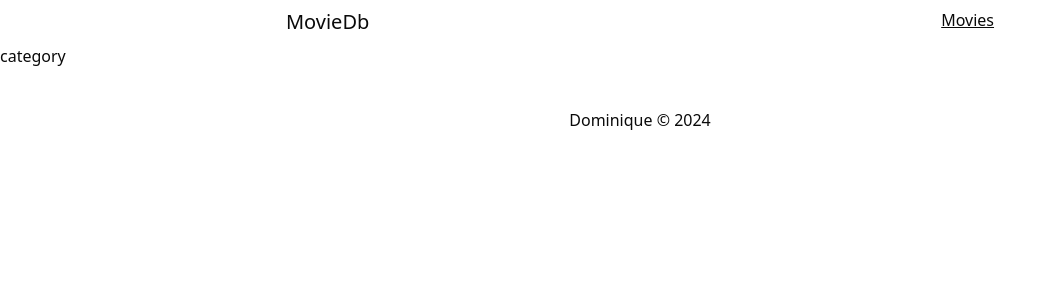
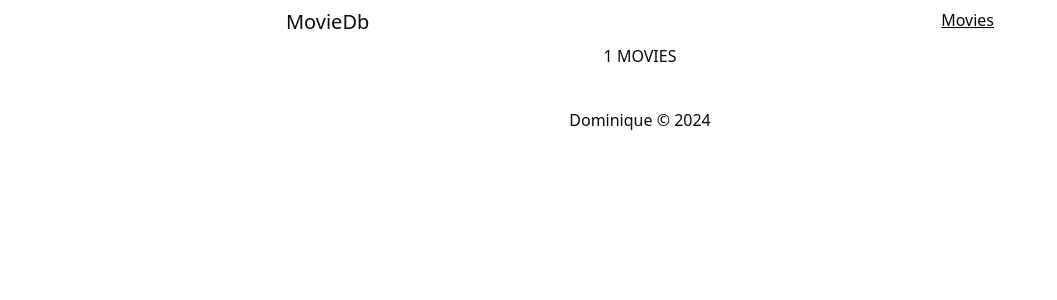
Before and after one commit to doomsx/movieDb, a Next.js app: page /movies/1 in a window 1280 px wide. Shown: the top 300 px of the page, without its empty margins (0-1057 px from the left). Built offline with nearby package versions, Linux system fonts and the light colour scheme.

Commit message:
taking params

```diff
--- a/app/movies/[category]/page.tsx
+++ b/app/movies/[category]/page.tsx
@@ -1,6 +1,8 @@
-const page = () => {
+const page = async ({ params }: { params: Promise<{ category: string }> }) => {
+    const category = (await params).category
+    console.log(category)
     return (
-        <div>category</div>
+        <section className="uppercase text-center">{category} movies</section>
     )
 }
 
```
